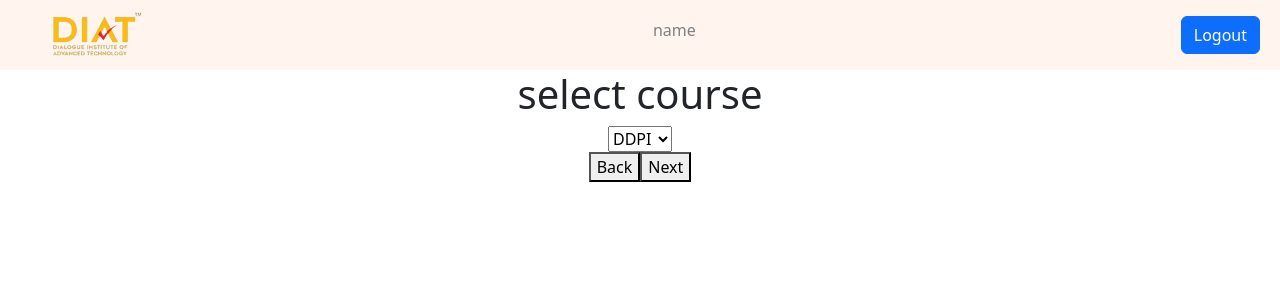
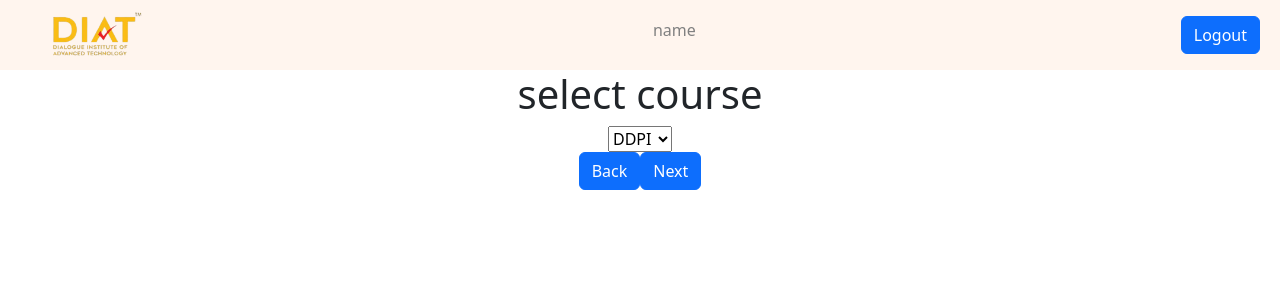
Before and after one commit to shaheedxdiat/DiatAdminMain, a React (Create React App) app: page /dashboard in a window 1280 px wide. Shown: the top 300 px of the page. Built offline with nearby package versions, Linux system fonts and the light colour scheme; no server answers.

Commit message:
day 2 hosting 2

```diff
--- a/src/App.js
+++ b/src/App.js
@@ -2,7 +2,7 @@
 import './App.css';
 import 'bootstrap/dist/css/bootstrap.min.css';
 import DiatRouter from './DiatRouter';
-import NavBar from './components/NavBar';
+
 
 
 
@@ -11,7 +11,7 @@ function App() {
   return (
     <div className="App">
       <DiatRouter/>
-      {/* <NavBar/> */}
+
     </div>
   );
 }
--- a/src/components/NavBar.jsx
+++ b/src/components/NavBar.jsx
@@ -7,7 +7,7 @@ import { supabase } from "../SupaBase";
 const NavBar = () => {
 
   const [session, setSession] = useState(null)
-
+  console.log(session)
 
     useEffect(() => {
       supabase.auth.getSession().then(({ data: { session } }) => {
--- a/src/pages/AdminDashBoard.jsx
+++ b/src/pages/AdminDashBoard.jsx
@@ -2,6 +2,7 @@ import React, { useState } from "react";
 import NavBar from "../components/NavBar";
 import CourseOpt from "./CourseOpt";
 import SelectCourse from "./SelectCourse";
+import { Button } from 'react-bootstrap'
 
 const AdminDashBoard = () => {
   const [currentPage, setCurrentPage] = useState("courseSelection");
@@ -38,8 +39,12 @@ const AdminDashBoard = () => {
         return <SelectCourse />;
       case "optionSelection":
         return <CourseOpt />;
+
+    default:
+
     }
   };
+
 
   return (
     <div>
@@ -51,8 +56,8 @@ const AdminDashBoard = () => {
       >
         {renderPage()}
       </div>
-      <button onClick={prevPage}>Back</button>
-      <button onClick={nextPage}>Next</button>
+      <Button onClick={prevPage}>Back</Button>
+      <Button onClick={nextPage}>Next</Button>
     </div>
   );
 };
--- a/src/pages/SelectCourse.jsx
+++ b/src/pages/SelectCourse.jsx
@@ -1,6 +1,5 @@
-import { Button } from 'react-bootstrap'
+
 import React from 'react'
-import { supabase } from '../SupaBase'
 
 const SelectCourse = () => {
 
```
